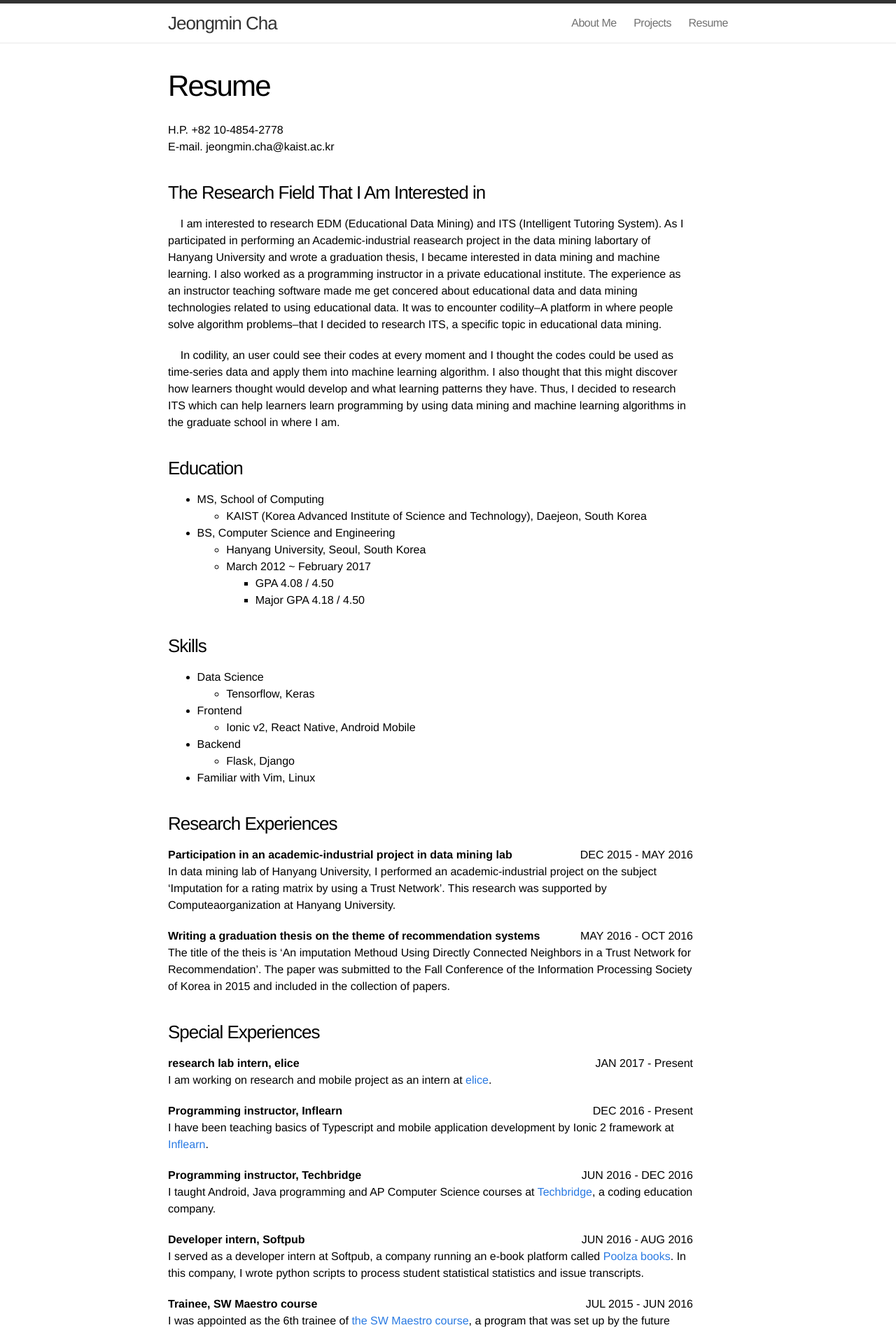
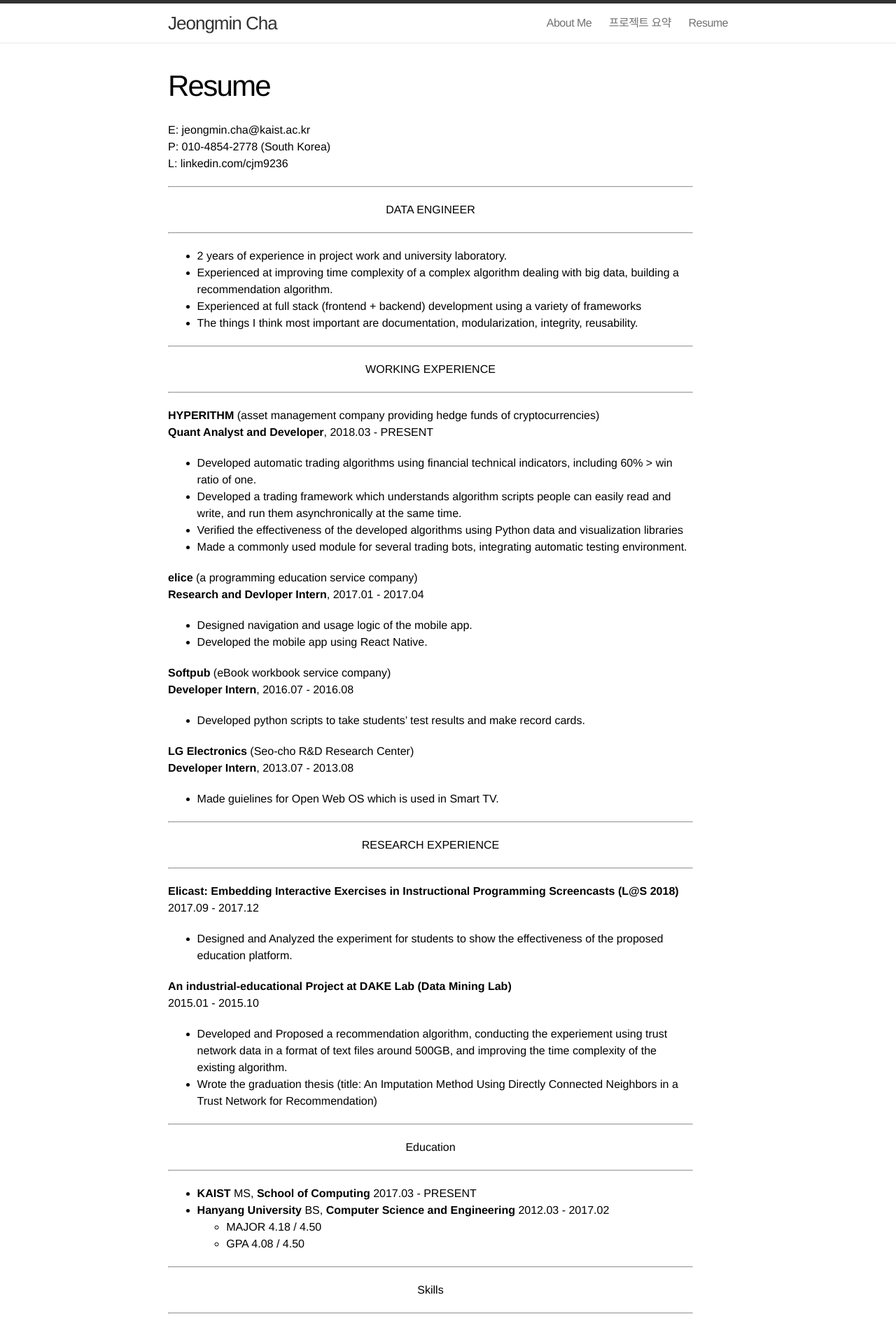
Before and after one commit to JeongMinCha/jeongmincha.github.com, a Jekyll site: the page built from resume-eng.md, in a window 1280 px wide. Shown: the top 1901 px of the page at 70% size. Built offline with Jekyll 4.4.1, drawn with Linux system fonts in a browser that asks for light colours; some of the changed text lies outside the part shown.

Commit message:
Resume (Eng) updated

```diff
--- a/css/main.css
+++ b/css/main.css
@@ -229,6 +229,19 @@ a:visited { color: #205caa; }
 .post-content ul,
 .post-content ol { padding-left: 20px; }
 
+.post-content table {
+  border-top: 2px solid black;
+  border-collapse: collapse;
+}
+
+.post-content th {
+  border: 1px solid black;
+}
+
+.post-cotent table, td {
+  border: 1px solid black;
+}
+
 .post pre,
 .post code {
   border: 1px solid #d5d5e9;
--- a/resume-eng.md
+++ b/resume-eng.md
@@ -1,74 +1,82 @@
 ---
 layout: page
 title: Resume
-permalink: /resume-eng/
+permalink: /resume/eng/
 ---
-H.P. +82 10-4854-2778
-E-mail. jeongmin.cha@kaist.ac.kr
 
-### The Research Field That I Am Interested in
-&nbsp;&nbsp;&nbsp;&nbsp;I am interested to research EDM (Educational Data Mining) and ITS (Intelligent Tutoring System). As I participated in performing an Academic-industrial reasearch project in the data mining labortary of Hanyang University and wrote a graduation thesis, I became interested in data mining and machine learning. I also worked as a programming instructor in a private educational institute. The experience as an instructor teaching software made me get concered about educational data and data mining technologies related to using educational data. It was to encounter codility--A platform in where people solve algorithm problems--that I decided to research ITS, a specific topic in educational data mining.
+E: jeongmin.cha@kaist.ac.kr
+P: 010-4854-2778 (South Korea)
+L: linkedin.com/cjm9236
 
-&nbsp;&nbsp;&nbsp;&nbsp;In codility, an user could see their codes at every moment and I thought the codes could be used as time-series data and apply them into machine learning algorithm. I also thought that this might discover how learners thought would develop and what learning patterns they have. Thus, I decided to research ITS which can help learners learn programming by using data mining and machine learning algorithms in the graduate school in where I am.
+<hr/>
+<center> DATA ENGINEER </center>
+<hr/>
+- 2 years of experience in project work and university laboratory.
+- Experienced at improving time complexity of a complex algorithm dealing with big data, building a recommendation algorithm.
+- Experienced at full stack (frontend + backend) development using a variety of frameworks
+- The things I think most important are documentation, modularization, integrity, reusability.
 
+<hr/>
+<center> WORKING EXPERIENCE </center>
+<hr/>
+**HYPERITHM** (asset management company providing hedge funds of cryptocurrencies)
+**Quant Analyst and Developer**, 2018.03 - PRESENT
+- Developed automatic trading algorithms using financial technical indicators, including 60% > win ratio of one.
+- Developed a trading framework which understands algorithm scripts people can easily read and write, and run them asynchronically at the same time.
+- Verified the effectiveness of the developed algorithms using Python data and visualization libraries
+- Made a commonly used module for several trading bots, integrating automatic testing environment.
 
-### Education
-- MS, School of Computing
-    - KAIST (Korea Advanced Institute of Science and Technology), Daejeon, South Korea
-- BS, Computer Science and Engineering
-    - Hanyang University, Seoul, South Korea
-    - March 2012 ~ February 2017
-        - GPA  4.08 / 4.50
-        - Major GPA 4.18 / 4.50
+**elice** (a programming education service company)
+**Research and Devloper Intern**, 2017.01 - 2017.04
+- Designed navigation and usage logic of the mobile app.
+- Developed the mobile app using React Native.
 
+**Softpub** (eBook workbook service company)
+**Developer Intern**, 2016.07 - 2016.08
+- Developed python scripts to take students' test results and make record cards.
 
-### Skills
-- Data Science
-    - Tensorflow, Keras
-- Frontend
-    - Ionic v2, React Native, Android Mobile
-- Backend
-    - Flask, Django
+**LG Electronics** (Seo-cho R&D Research Center)
+**Developer Intern**, 2013.07 - 2013.08
+- Made guielines for Open Web OS which is used in Smart TV.
+
+<hr/>
+<center> RESEARCH EXPERIENCE </center>
+<hr/>
+**Elicast: Embedding Interactive Exercises in Instructional Programming Screencasts (L@S 2018)**
+2017.09 - 2017.12
+
+- Designed and Analyzed the experiment for students to show the effectiveness of the proposed education platform.
+
+**An industrial-educational Project at DAKE Lab (Data Mining Lab)**
+2015.01 - 2015.10
+- Developed and Proposed a recommendation algorithm, conducting the experiement using trust network data in a format of text files around 500GB, and improving the time complexity of the existing algorithm.
+- Wrote the graduation thesis (title: An Imputation Method Using Directly Connected Neighbors in a Trust Network for Recommendation)
+
+<hr/>
+<center> Education </center>
+<hr/>
+- **KAIST**  MS, **School of Computing**  2017.03 - PRESENT
+- **Hanyang University** BS, **Computer Science and Engineering** 2012.03 - 2017.02
+  - MAJOR 4.18 / 4.50
+  - GPA 4.08 / 4.50
+
+<hr/>
+<center> Skills </center>
+<hr/>
+
 - Familiar with Vim, Linux
+- Favorite Languages: Python, Typescript
+- Experienced Frameworks: Django, Flask, Ionic, React Native, Android, iOS (Swift)
 
+※ I ordered them in the order I'm confident on using.
 
-### Research Experiences
-**Participation in an academic-industrial project in data mining lab** <span style="float:right;">DEC 2015 - MAY 2016</span>
-In data mining lab of Hanyang University, I performed an academic-industrial project on the subject 'Imputation for a rating matrix by using a Trust Network'. This research was supported by Computeaorganization at Hanyang University.
+<hr/>
+<center> Note </center>
+<hr/>
 
-**Writing a graduation thesis on the theme of recommendation systems** <span style="float:right;">MAY 2016 - OCT 2016</span>
-The title of the theis is 'An imputation Methoud Using Directly Connected Neighbors in a Trust Network for Recommendation'. The paper was submitted to the Fall Conference of the Information Processing Society of Korea in 2015 and included in the collection of papers.
-
-
-### Special Experiences
-**research lab intern, elice** <span style="float:right;">JAN 2017 - Present</span>
-I am working on research and mobile project as an intern at <a href="https://www.elice.io" target="_blank">elice</a>.
-
-**Programming instructor, Inflearn** <span style="float:right;">DEC 2016 - Present</span>
-I have been teaching basics of Typescript and mobile application development by Ionic 2 framework at <a href="https://www.inflearn.com" target="_blank">Inflearn</a>.
-
-**Programming instructor, Techbridge** <span style="float:right;">JUN 2016 - DEC 2016</span>
-I taught Android, Java programming and AP Computer Science courses at <a href="http://www.techbridge.co.kr" target="_blank">Techbridge</a>, a coding education company.
-
-**Developer intern, Softpub** <span style="float:right;">JUN 2016 - AUG 2016</span>
-I served as a developer intern at Softpub, a company running an e-book platform called <a href="http://www.poolzabooks.com" target="_blank">Poolza books</a>. In this company, I wrote python scripts to process student statistical statistics and issue transcripts.
-
-**Trainee, SW Maestro course** <span style="float:right;">JUL 2015 - JUN 2016</span>
-I was appointed as the 6th trainee of <a href="http://swmaestro.kr/" target="_blank">the SW Maestro course</a>, a program that was set up by the future creation science department and information technology promotion center to clutivate SW excellent talent. I performed activities in the course for one year.
-
-**Developer intern, LG Electronics** <span style="float:right;">JUL 2013 - AUG 2013</span>
-I served as a dveloper intern fot two months in <a href="https://www.lge.co.kr/" target="_blank">LG Electronics</a> Seo-cho R&D labortary in 2013.
-
-
-### Other special points
-- Took National Excellent Science and Engineering Scholarship of Korea
-- Took Coursera Certificate for Machine learning
-- Participated in competitions at Kaggle
-    - Santendar Customer Satisfaction
-    - San Francisco Crime Classification
-- Developed an outsourcing project - Kidari Bank
-    - Developed mobile applications and a server
-- Operated as an web developer in TEDxHanyangU (2014)
-- Received Best Developer award at Super Challenge Hackerthon course hosted by Inha University Entrepreneur Center (2015)
-- Completed Makerthon hosted by IdeaFactory at Seoul National University (2016)
-- Participated in the 5th Samsung Software Challenge Camp (2013)
+- Teaching Assistant of the data structure course at KAIST (cs206b)
+- around 1 year of experience in teaching programming online and offline (2016.03 - 2017.03)
+- Campus Partner of KAIST at Naver D2 Startup Factory (2017.09 - 2018.04)
+- National Science and Engineering Scholarship.
+- 6th trainee in Software Maestro Program supported Korea Ministry of Science and ICT. (2015.07 - 2016.06)
+- TEDxHanyangU Web Developer (2014)
```
Also changed, not shown: _posts/2017-08-07-idiom-of-the-day-the-cream-of-the-crop.md (deleted, +0 -32 lines), _posts/2017-08-07-steemfriend-2.md (deleted, +0 -73 lines), projects.md (+12 -1 lines).
